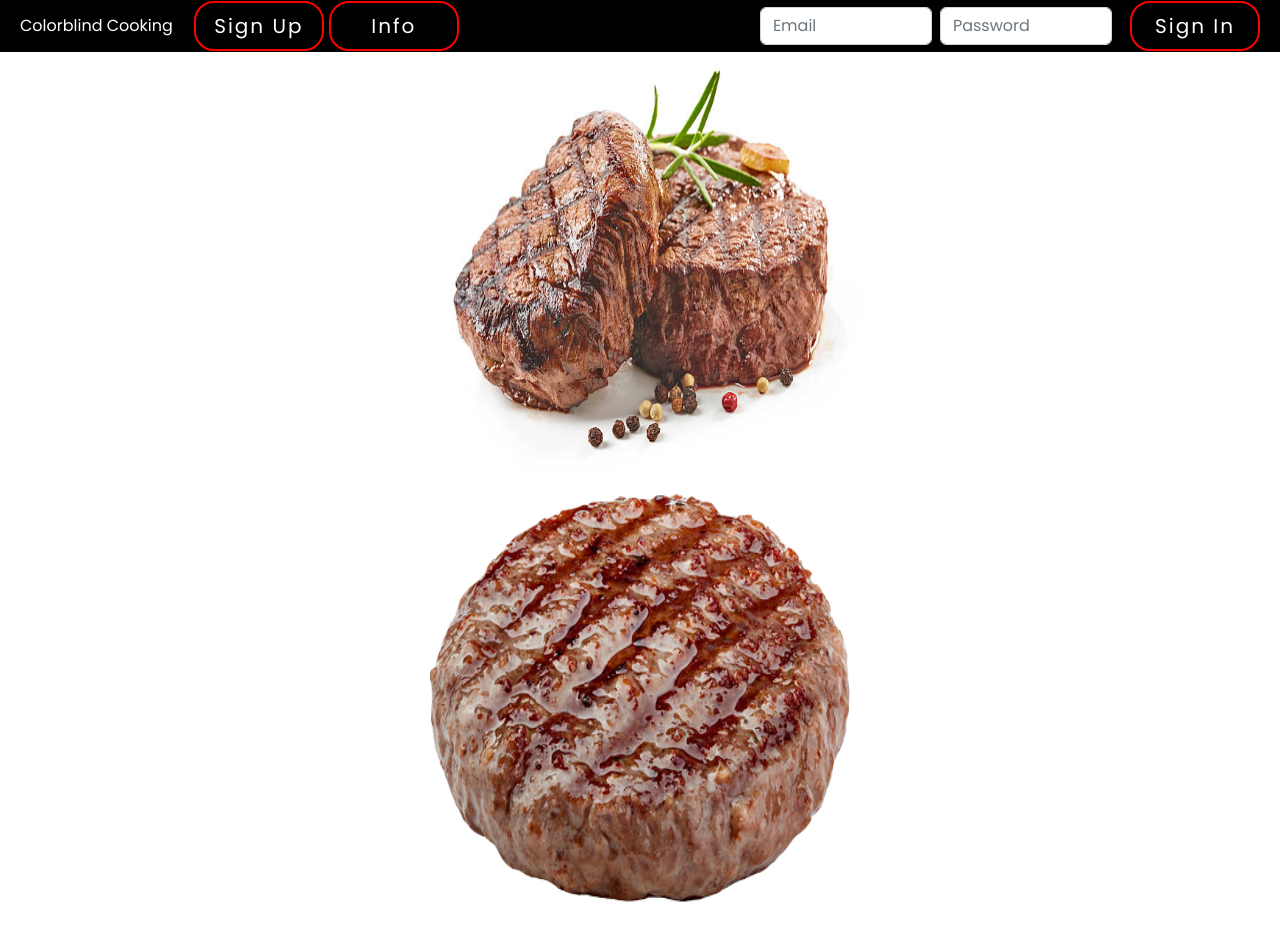
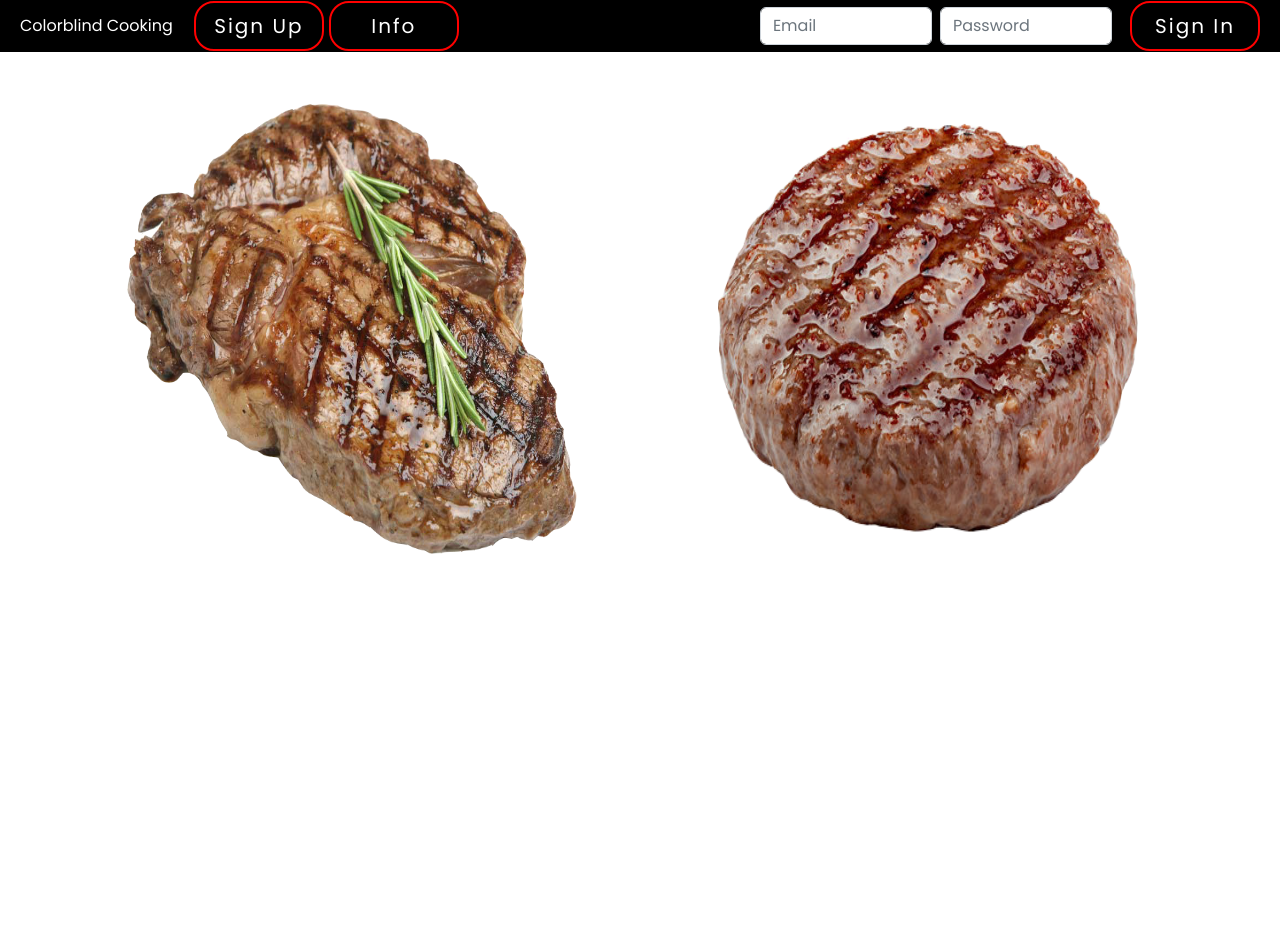
Before and after one commit to ArtbyDMT/Colorblind-Cooking, a React (Create React App) app: page /steakorburger in a window 1280 px wide. Shown: the top 940 px of the page. After the commit the page ends 800 px from the top, so only its background shows below. Built offline with nearby package versions, Linux system fonts and the light colour scheme.

Commit message:
added stuff to steakorburger

```diff
--- a/src/components/pages/SteakOrBurger.js
+++ b/src/components/pages/SteakOrBurger.js
@@ -1,24 +1,26 @@
 import React from "react";
 import burger from "../logo/burgerpatty.png"
-import steak from "../logo/steak.jpg"
+import steak from "../logo/steak2.png"
 import FoodButton from "../buttons/FoodButton";
+import './SteakOrBurger.css'
 
-export default function SteakOrBurger(){
+export default function SteakOrBurger(props){
+
     return(
         <div className="SteakOrBurger-container">
 
             <FoodButton
-                className="steak"
                 type="submit"
                 href="/steak"
                 img={steak}
+                setSteakOrBurger={() => props.setSteakOrBurger("steak")}
             />
 
             <FoodButton
-               className="burger"
                type="submit"
                href="/burger"
                img={burger}
+               setSteakOrBurger={() => props.setSteakOrBurger("burger")}
             />
 
         </div>
```
